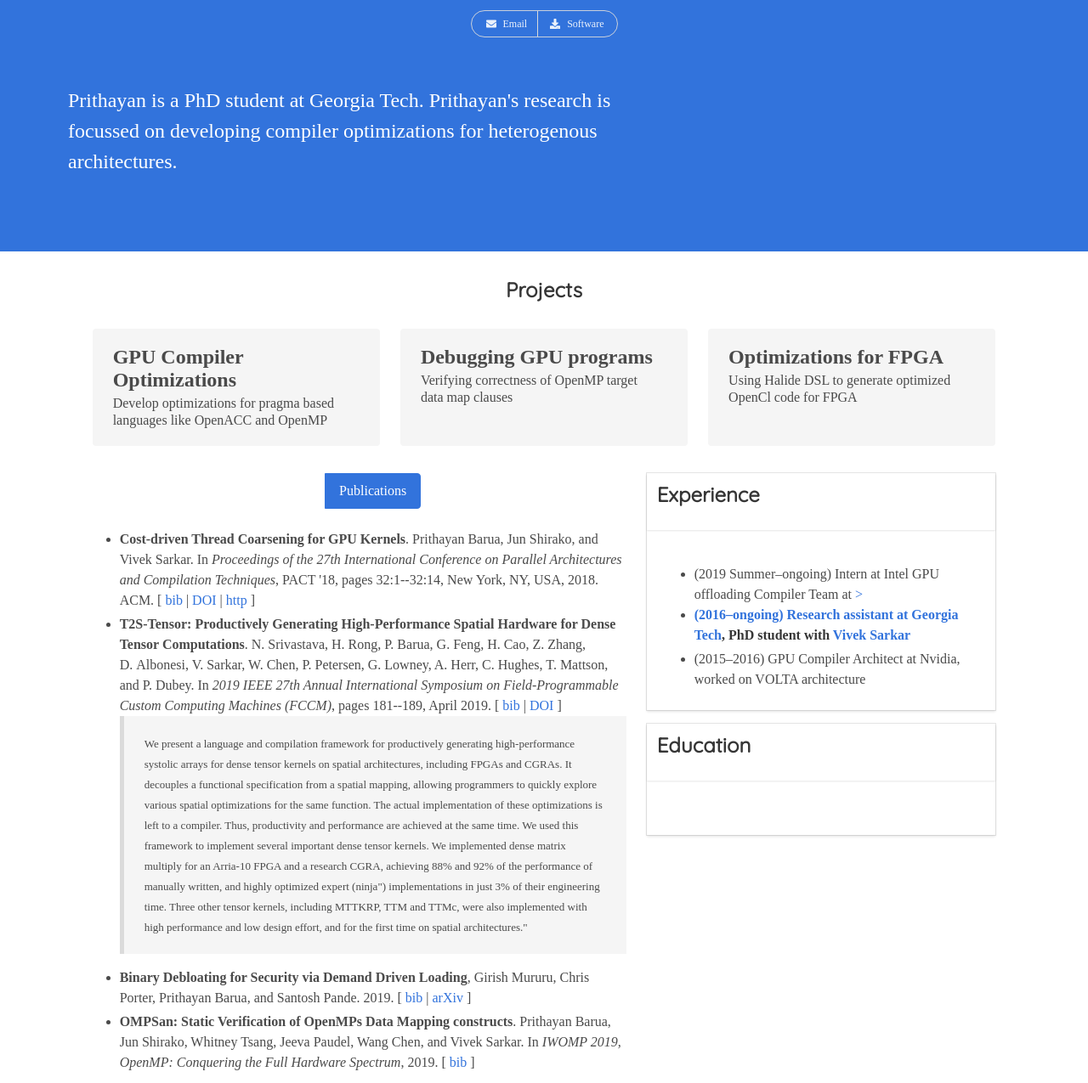
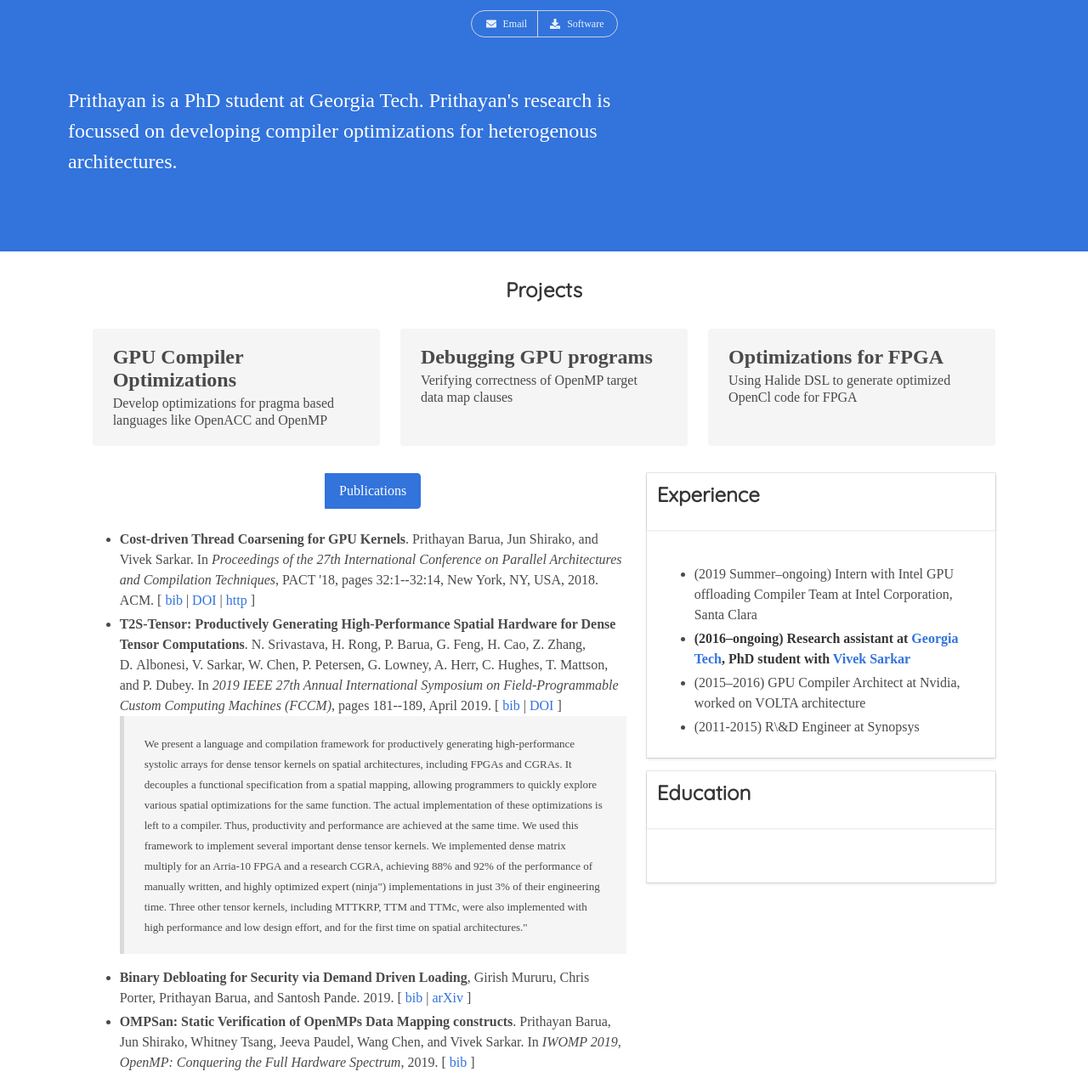
Before and after one commit to prithayan/prithayan.github.io, a Jekyll site: the page built from index.html, in a window 1280 px wide. Shown: the whole page at 85% size. Built offline with Jekyll 4.4.1, drawn with Linux system fonts in a browser that asks for light colours; nearby versions of some CDN libraries; some web fonts are replaced.

Commit message:
update exp

```diff
--- a/index.html
+++ b/index.html
@@ -133,14 +133,16 @@
           </div>
           <div class="card-content">
             <ul class="content">
-              <li>(2019 Summer–ongoing) Intern at Intel GPU offloading Compiler Team at <a
-                    Intel Corporation, Santa Clara</a>></li>
+              <li>(2019 Summer–ongoing) Intern with Intel GPU offloading Compiler Team at
+                    Intel Corporation, Santa Clara</li>
               <li><strong>(2016–ongoing) Research assistant at <a title="Georgia
                   Institute of Technology" href="http://gatech.edu/">Georgia
                   Tech</a>, PhD student with <a
                   href="http://vsarkar.rice.edu/">Vivek Sarkar</a></strong></li>
               <li>(2015–2016) GPU Compiler Architect at Nvidia,
                 worked on VOLTA architecture </li>
+              <li>(2011-2015) R\&D Engineer at Synopsys
+                </li>
               <!--
               <li>(2014) Research assistant at <a href="http://imperial.ac.uk/">Imperial
                   College London</a>, collaborating with <a
```
